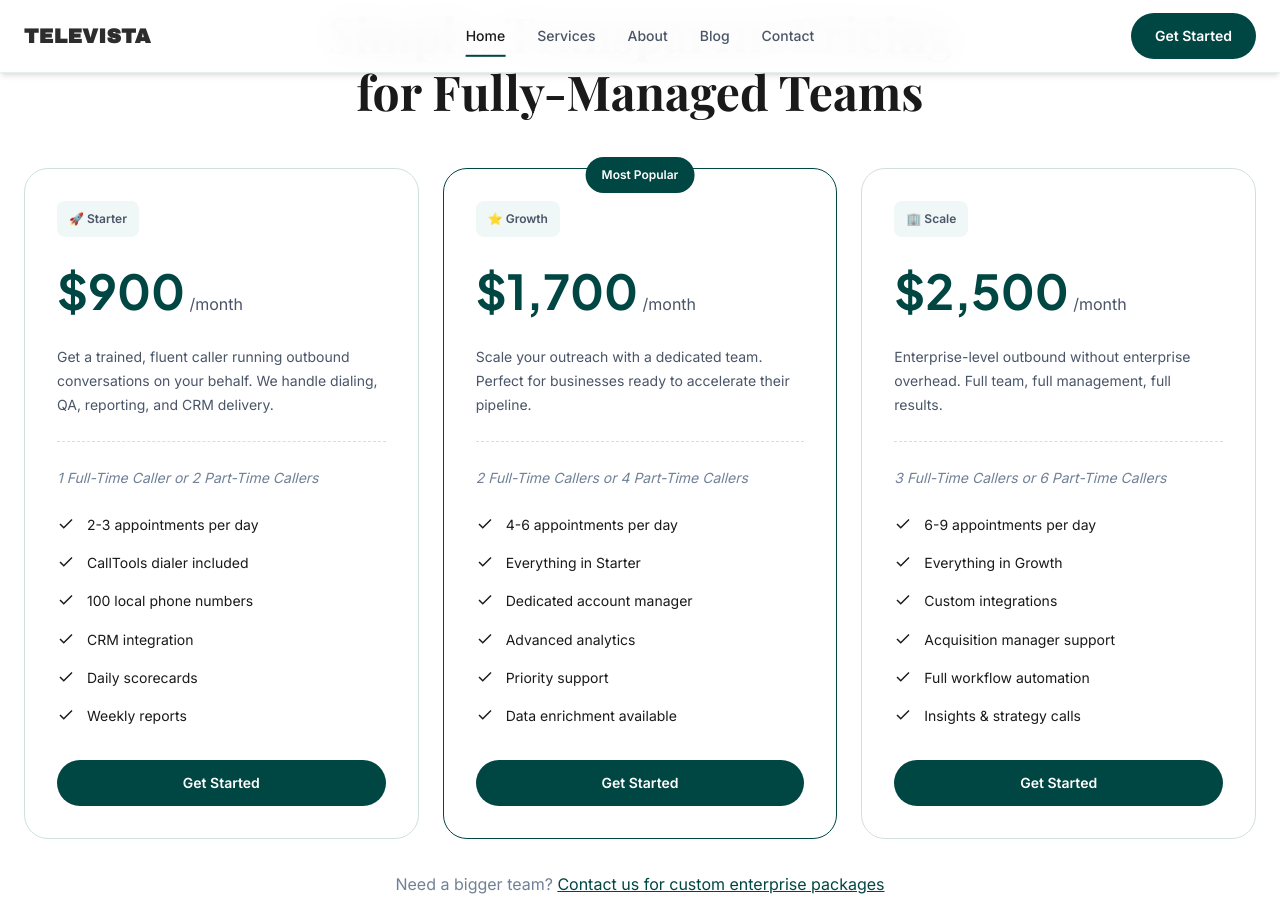
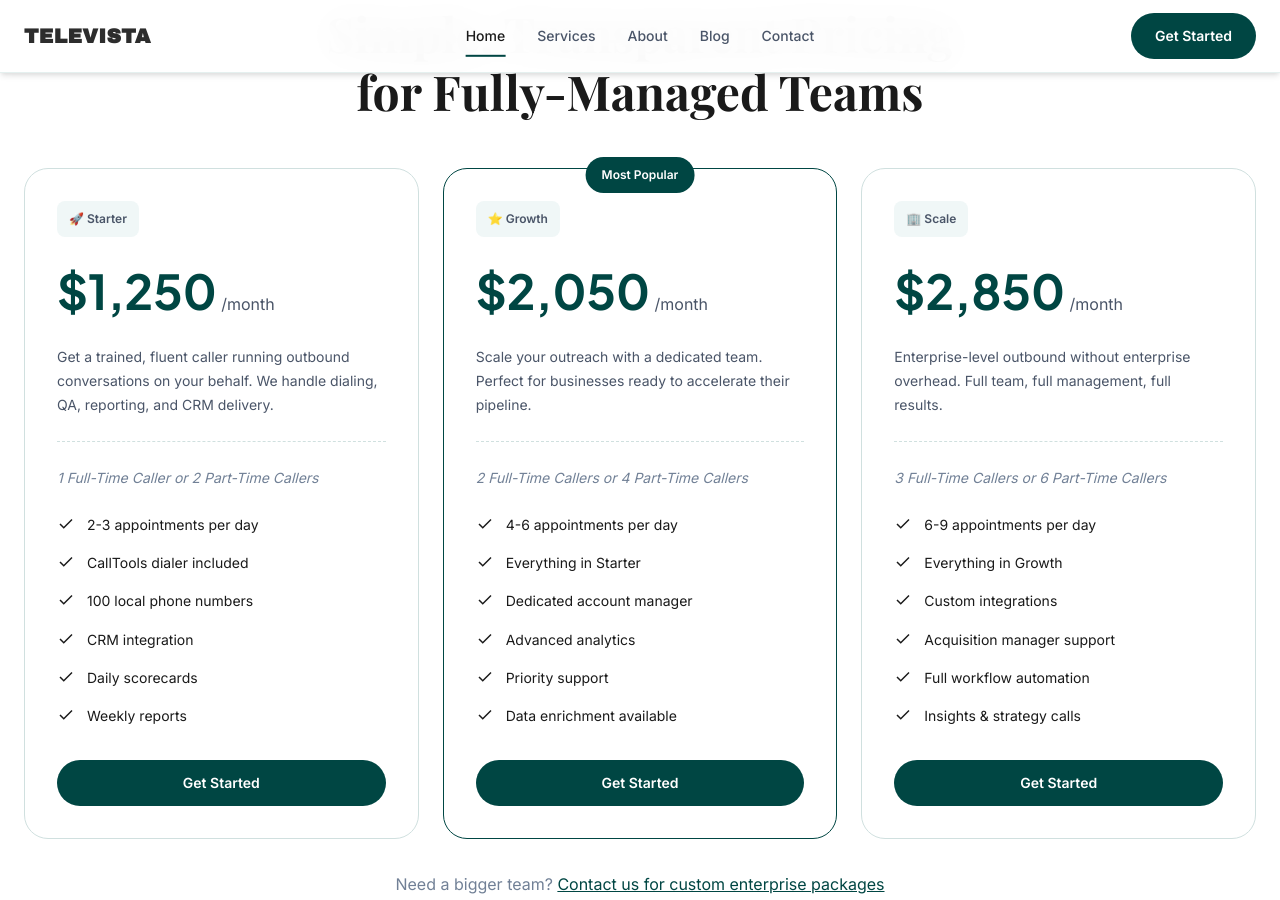
Before and after one commit to amer676/Televista, a Jekyll site: the page index.html, which Jekyll copies as it is, in a window 1280 px wide and 900 px high, scrolled down 5516 px. Built offline with Jekyll 4.4.1, drawn with Linux system fonts in a browser that asks for light colours.

Commit message:
Update pricing: Starter $1,250, Growth $2,050, Scale $2,850
Co-Authored-By: Claude Opus 4.6 <noreply@anthropic.com>

```diff
--- a/assets/js/main.js
+++ b/assets/js/main.js
@@ -697,11 +697,11 @@
 
     // Pricing tiers
     function getMonthlyInvestment(callers) {
-      if (callers === 1) return 900;
-      if (callers === 2) return 1700;
-      if (callers === 3) return 2500;
+      if (callers === 1) return 1250;
+      if (callers === 2) return 2050;
+      if (callers === 3) return 2850;
       // For 4+ callers, use a linear model
-      return 2500 + (callers - 3) * 800;
+      return 2850 + (callers - 3) * 800;
     }
 
     function updateCalculator() {
--- a/contact.html
+++ b/contact.html
@@ -496,7 +496,7 @@
                     Everything: trained callers, CallTools dialer, 100 local
                     phone numbers, CRM integration, daily scorecards, weekly
                     reports, full QA, and management. No hidden fees. Starting
-                    at $900/month.
+                    at $1,250/month.
                   </p>
                 </div>
               </div>
--- a/index.html
+++ b/index.html
@@ -10,7 +10,7 @@
     </title>
     <meta
       name="description"
-      content="Expert cold calling services for real estate, solar, roofing, and insurance. Fully trained callers, 2-3 appointments per day per caller. Get started from $900/month."
+      content="Expert cold calling services for real estate, solar, roofing, and insurance. Fully trained callers, 2-3 appointments per day per caller. Get started from $1,250/month."
     />
 
     <!-- Open Graph -->
@@ -171,7 +171,7 @@
                 "name": "Starter Package",
                 "description": "1 Full-Time Caller, 2-3 appointments per day"
               },
-              "price": "900",
+              "price": "1250",
               "priceCurrency": "USD"
             },
             {
@@ -1210,7 +1210,7 @@
             <div class="pricing-card fade-in">
               <div class="pricing-badge">🚀 Starter</div>
               <div class="pricing-price">
-                <span class="amount">$900</span>
+                <span class="amount">$1,250</span>
                 <span class="period">/month</span>
               </div>
               <p class="pricing-description">
@@ -1296,7 +1296,7 @@
             <div class="pricing-card featured fade-in">
               <div class="pricing-badge">⭐ Growth</div>
               <div class="pricing-price">
-                <span class="amount">$1,700</span>
+                <span class="amount">$2,050</span>
                 <span class="period">/month</span>
               </div>
               <p class="pricing-description">
@@ -1382,7 +1382,7 @@
             <div class="pricing-card fade-in">
               <div class="pricing-badge">🏢 Scale</div>
               <div class="pricing-price">
-                <span class="amount">$2,500</span>
+                <span class="amount">$2,850</span>
                 <span class="period">/month</span>
               </div>
               <p class="pricing-description">
@@ -2069,7 +2069,7 @@
                   <p>
                     We work with everyone—from solo founders to growing agencies
                     and enterprise teams. Our packages are designed to scale
-                    with you, starting at just $900/month.
+                    with you, starting at just $1,250/month.
                   </p>
                 </div>
               </div>
```
Also changed, not shown: other parts of index.html (+2 -2 lines), services.html (+6 -6 lines).
